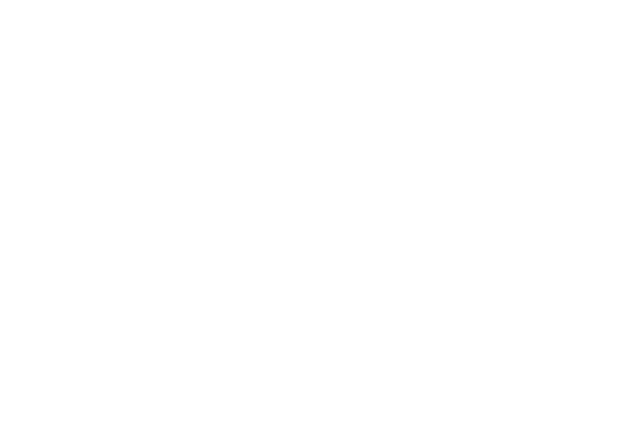
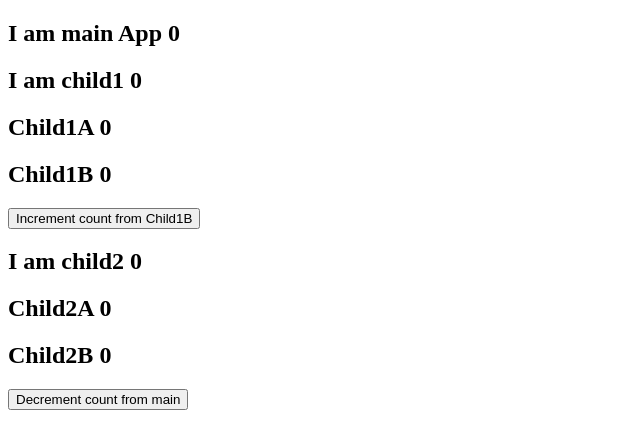
Before and after one commit to sundargautam/coursly-react-session, a React (Create React App) app: page / in a window 1280 px wide. Shown: the top 448 px of the page, without its empty margins (0-640 px from the left). Built offline with nearby package versions, Linux system fonts and the light colour scheme.

Commit message:
jan-13-sundar state concept

```diff
--- a/src/App.js
+++ b/src/App.js
@@ -1,10 +1,67 @@
-import React, { Component } from "react";
-const App = ()=>{
-  return(
+import React, { useState } from "react";
+const App = () => {
+  const [count, setcount] = useState(0);
+  return (
     <div className="main-app">
+      <h2>I am main App {count}</h2>
 
+      <Child1 count={count} setcount={setcount}/>
+      <Child2 count={count} setcount={setcount}/>
     </div>
-  )
-}
+  );
+};
 
+const Child1 = ({count,setcount}) => {
+  return (
+    <div className="child1">
+      <h2>I am child1 {count}</h2>
+      <Child1A count={count}/>
+      <Child1B count={count} setcount={setcount}/>
+    </div>
+  );
+};
+
+const Child2 = ({count,setcount}) => {
+  return (
+    <div className="child2">
+      <h2>I am child2 {count}</h2>
+      <Child2A count={count}/>
+      <Child2B count={count} setcount={setcount}/>
+    </div>
+  );
+};
+
+const Child1A = ({count}) => {
+  return (
+    <div className="child1a">
+      <h2>Child1A {count}</h2>
+    </div>
+  );
+};
+
+const Child1B = ({count,setcount}) => {
+  return (
+    <div className="child1B">
+      <h2>Child1B {count}</h2>
+      <button onClick={(e)=>setcount(count+1)}>Increment count from Child1B</button>
+    </div>
+  );
+};
+
+const Child2A = ({count}) => {
+  return (
+    <div className="child2a">
+      <h2>Child2A {count}</h2>
+    </div>
+  );
+};
+
+const Child2B = ({count,setcount}) => {
+  return (
+    <div className="child2B">
+      <h2>Child2B {count}</h2>
+      <button onClick={(e)=>setcount(count-1)}>Decrement count from main</button>
+    </div>
+  );
+};
 export default App;
```
